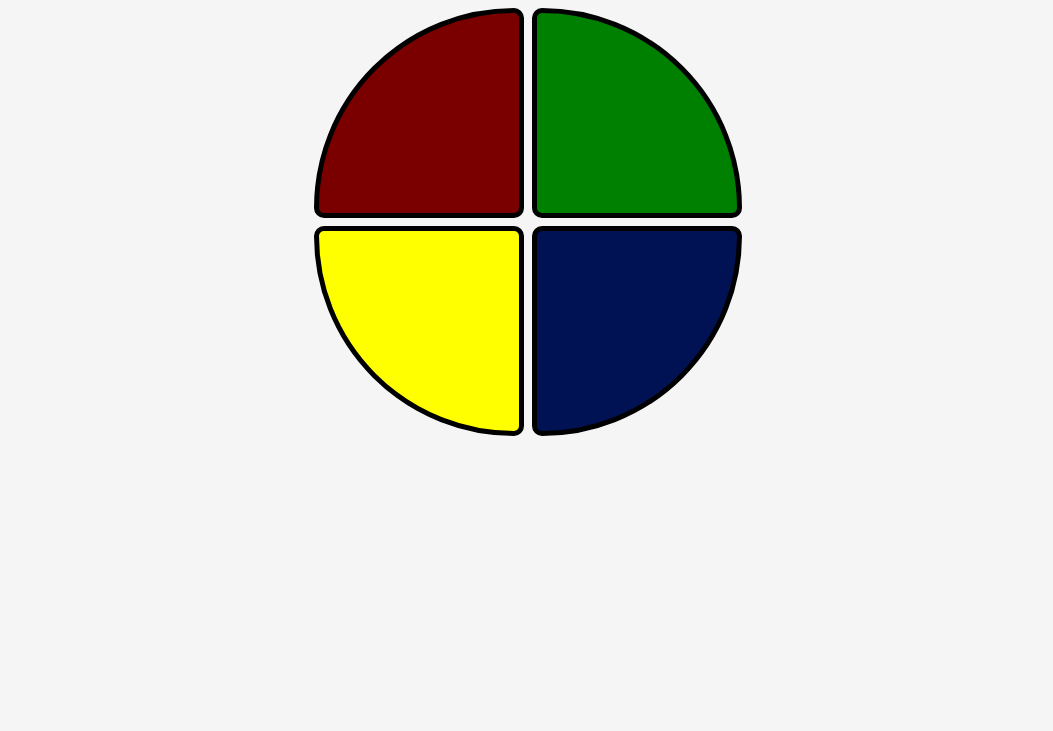
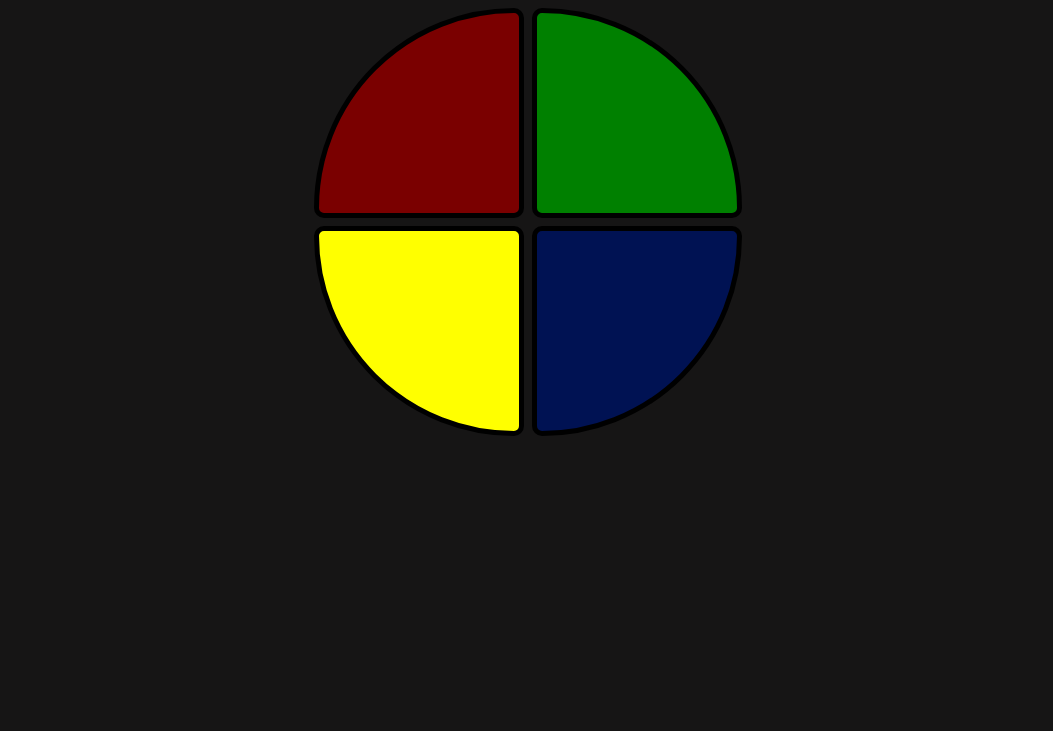
Before and after one commit to italloalexsander/Simon-Game, a plain HTML site: page index.html in a window 1280 px wide. Shown: the part 69-800 px from the top of the page, without its empty margins (112-1165 px from the left). Drawn offline with nearby package versions, Linux system fonts and the light colour scheme.

Commit message:
Change background-color so it looks more natural

```diff
--- a/styles/styles.css
+++ b/styles/styles.css
@@ -1,5 +1,5 @@
 body{
-  background-color: whitesmoke;
+  background-color: #161515;
   text-align: center;
 }
 
```
